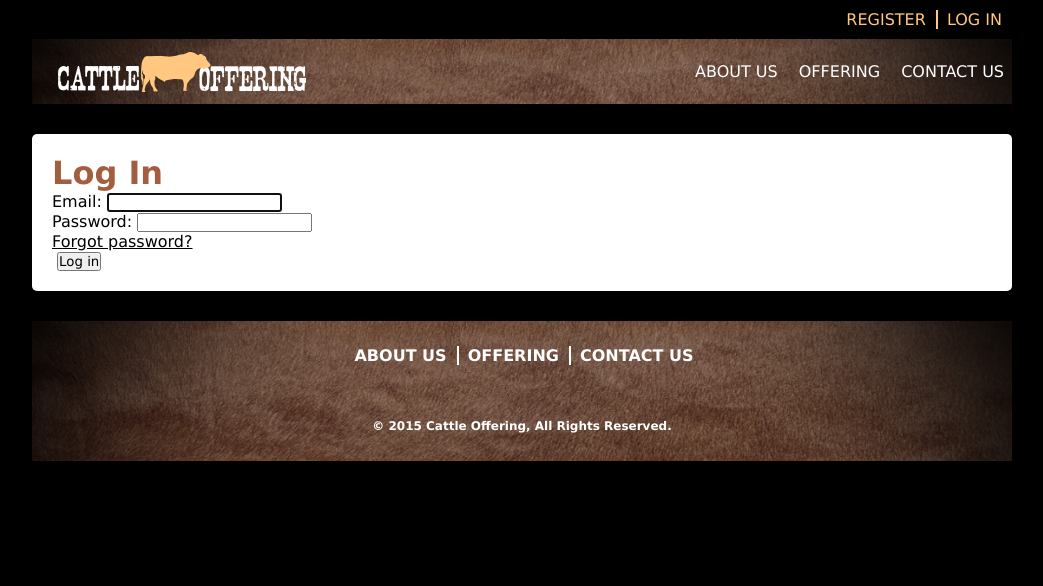
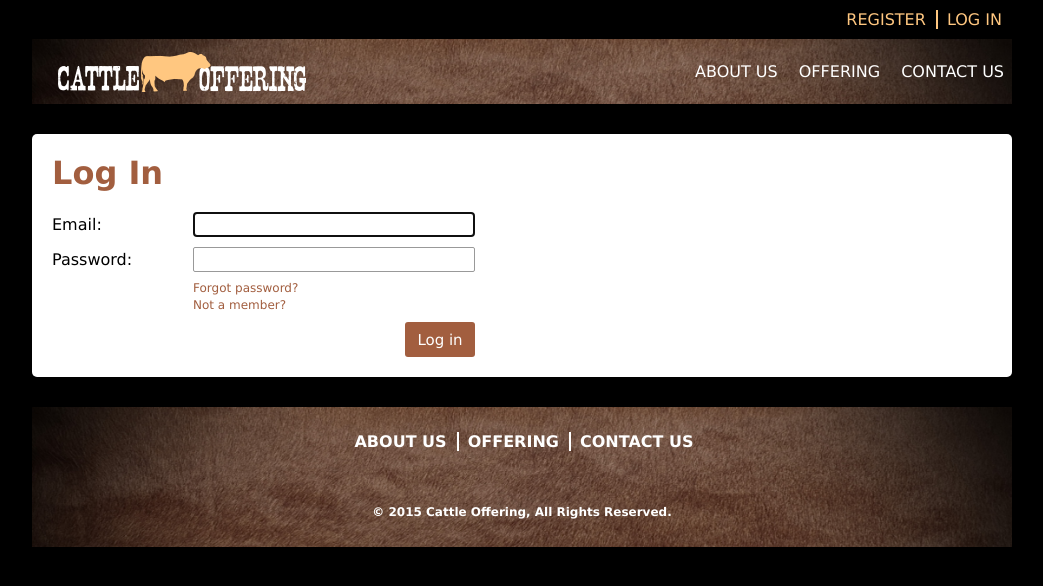
Before and after one commit to freshcodellc/cattle-offering, a Django app: page /account/login/ in a window 1280 px wide. Shown: the top 586 px of the page, without its empty margins (118-1161 px from the left). Run offline with Django 3.2, Linux system fonts and the light colour scheme; style sheets or scripts are compiled from the project's sources; some libraries are stand-ins or nearby versions.

Commit message:
styled 'login' page

```diff
--- a/core/static/cattle/css/_cattle.scss
+++ b/core/static/cattle/css/_cattle.scss
@@ -155,10 +155,10 @@ header {
 
 .fieldWrapper {
   height: 35px;
-  line-height: 310px;
+  line-height: 35px;
 
   &:nth-child(5) {
-    height: 205px;
+    height: 200px;
     margin-bottom: 10px;
   }
 
@@ -186,6 +186,8 @@ header {
     line-height: 25px;
     margin-bottom: 10px;
     display: block;
+    border: 1px solid $gray;
+    border-radius: 2px;
   }
 
   &__email {
@@ -194,6 +196,8 @@ header {
     line-height: 25px;
     margin-bottom: 10px;
     display: block;
+    border: 1px solid $gray;
+    border-radius: 2px;
   }
 
   &__subject {
@@ -202,6 +206,8 @@ header {
     line-height: 25px;
     margin-bottom: 10px;
     display: block;
+    border: 1px solid $gray;
+    border-radius: 2px;
   }
 
   &__message {
@@ -210,14 +216,16 @@ header {
     line-height: 25px;
     display: block;
     padding: 5px;
+    border: 1px solid $gray;
+    border-radius: 2px;
   }
 }
 
 .button {
-  height: 45px;
-  width: 90px;
+  height: 35px;
+  width: 70px;
   color: $white;
-  font-size: 18px;
+  font-size: 15px;
   background-color: $dark-tan;
   border: none;
   border-radius: 3px;
@@ -227,6 +235,78 @@ header {
     background-color: $light-tan;
     cursor: pointer;
   }
+}
+
+.login {
+  padding-top: 20px;
+}
+
+.form-row {
+  height: 35px;
+  line-height: 35px;
+
+  & label {
+    width: 15%;
+    display: inline-block;
+    height: 25px;
+    line-height: 25px;
+    float: left;
+  }
+
+  & input {
+    width: 30%;
+    height: 25px;
+    line-height: 25px;
+    margin-bottom: 10px;
+    display: block;
+    border: 1px solid $gray;
+    border-radius: 2px;
+  }
+}
+
+
+.password-reset {
+  width: 30%;
+  margin-left: 15%;
+  height: 30px;
+  margin-bottom: 10px;
+
+  &__link {
+    text-decoration: none;
+    width: 50%;
+    margin: 0px 0px 0px 0px;
+    font-size: 12px;
+    height: 12px;
+    line-height: 12px;
+    display: block;
+    color: $dark-tan;
+
+    &:hover {
+      color: $light-tan;
+    }
+  }
+
+  &__register {
+    text-decoration: none;
+    width: 50%;
+    margin: 5px 0px 0px 0px;
+    font-size: 12px;
+    height: 12px;
+    line-height: 12px;
+    display: block;
+    color: $dark-tan;
+
+    &:hover {
+      color: $light-tan;
+    }
+  }
+}
+
+.submit-row {
+  width: 30%;
+  margin-left: 15%;
+  height: 35px;
+  line-height: 35%;
 }
 
 .column {
--- a/core/static/cattle/css/_variables.scss
+++ b/core/static/cattle/css/_variables.scss
@@ -2,6 +2,7 @@ $black: #000000;
 $white: #FFFFFF;
 $light-tan: #FFC780;
 $dark-tan: #A25E3F;
+$gray: #999999;
 
 $mobile-width: 400px;
 $mobile-large-width: 568px;
--- a/user/templates/registration/login.html
+++ b/user/templates/registration/login.html
@@ -18,7 +18,7 @@
 
 <div class="main-content main-content--white">
   <h1 class="main-content__title">Log In</h1>
-  <form action="{{ app_path }}" method="post" id="login-form">{% csrf_token %}
+  <form class="login" action="{{ app_path }}" method="post" id="login-form">{% csrf_token %}
     <div class="form-row">
       {{ form.username.errors }}
       {{ form.username.label_tag }} {{ form.username }}
@@ -30,12 +30,13 @@
     </div>
     {% url 'password_reset' as password_reset_url %}
     {% if password_reset_url %}
-    <div class="password-reset-link">
-      <a href="{{ password_reset_url }}">{% trans 'Forgot password?' %}</a>
+    <div class="password-reset">
+      <a class="password-reset__link" href="{{ password_reset_url }}">{% trans 'Forgot password?' %}</a>
+      <a class="password-reset__register" href="{% url 'signup' %}">Not a member?</a>
     </div>
     {% endif %}
     <div class="submit-row">
-      <label>&nbsp;</label><input type="submit" value="{% trans 'Log in' %}" />
+      <input class="button" type="submit" value="{% trans 'Log in' %}" />
     </div>
   </form>
 </div>
```
